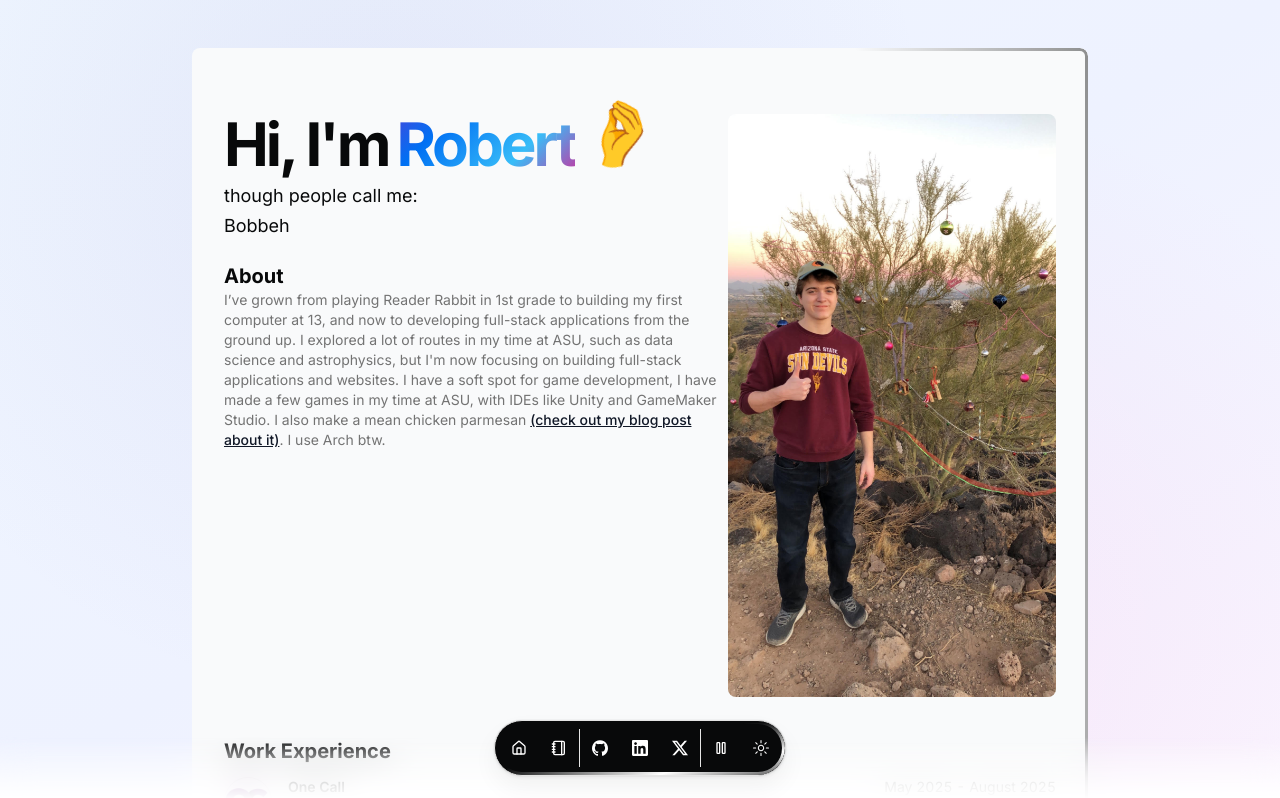
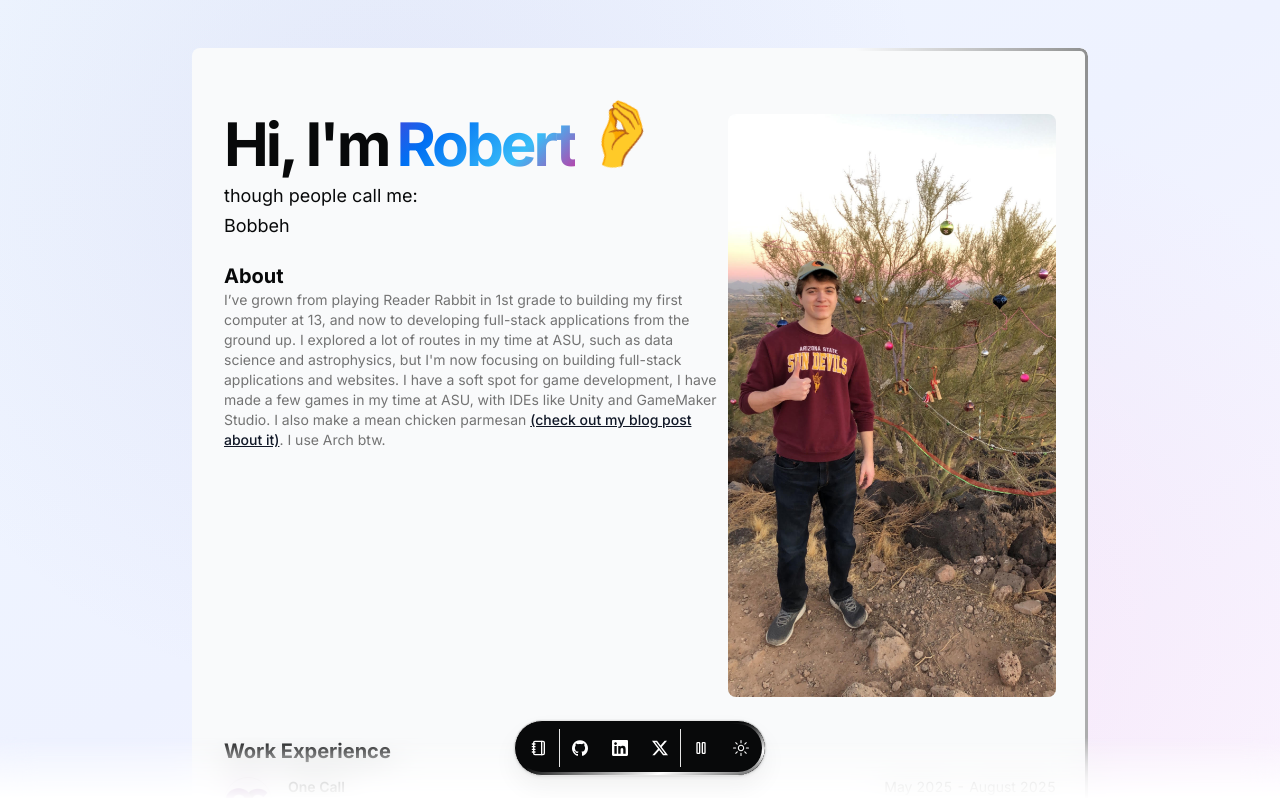
Before and after one commit to bdelucia/portfolio, a Next.js app: page / in a window 1280 px wide. Shown: the top 798 px of the page. Built offline with nearby package versions, Linux system fonts and the light colour scheme.

Commit message:
navbar changes

```diff
--- a/src/components/navbar.tsx
+++ b/src/components/navbar.tsx
@@ -32,6 +32,23 @@
                     <DockIcon key={item.href}>
                         <Tooltip>
                             <TooltipTrigger asChild>
+                                {item.href.startsWith("http") ? (
+                                    <a
+                                        href={item.href}
+                                        target="_blank"
+                                        rel="noopener noreferrer"
+                                        className={cn(
+                                            buttonVariants({
+                                                variant: "ghost",
+                                                size: "icon",
+                                            }),
+                                            "size-12 text-background"
+                                        )}
+                                        aria-label={`Navigate to ${item.label.toLowerCase()}`}
+                                    >
+                                        <item.icon className="size-4" />
+                                    </a>
+                                ) : (
                                     <Link
                                         href={item.href}
                                         className={cn(
@@ -45,6 +62,7 @@
                                     >
                                         <item.icon className="size-4" />
                                     </Link>
+                                )}
                             </TooltipTrigger>
                             <TooltipContent>
                                 <p>{item.label}</p>
--- a/src/data/resume.tsx
+++ b/src/data/resume.tsx
@@ -30,8 +30,11 @@
         "Linux",
     ],
     navbar: [
-        { href: "/", icon: HomeIcon, label: "Home" },
-        { href: "/blog", icon: NotebookIcon, label: "Blog" },
+        {
+            href: "https://www.bobwithablog.dev/",
+            icon: NotebookIcon,
+            label: "Blog",
+        },
     ],
     contact: {
         email: "bdelucia@asu.edu",
```
Lines whose indentation alone changed are shown as unchanged.
